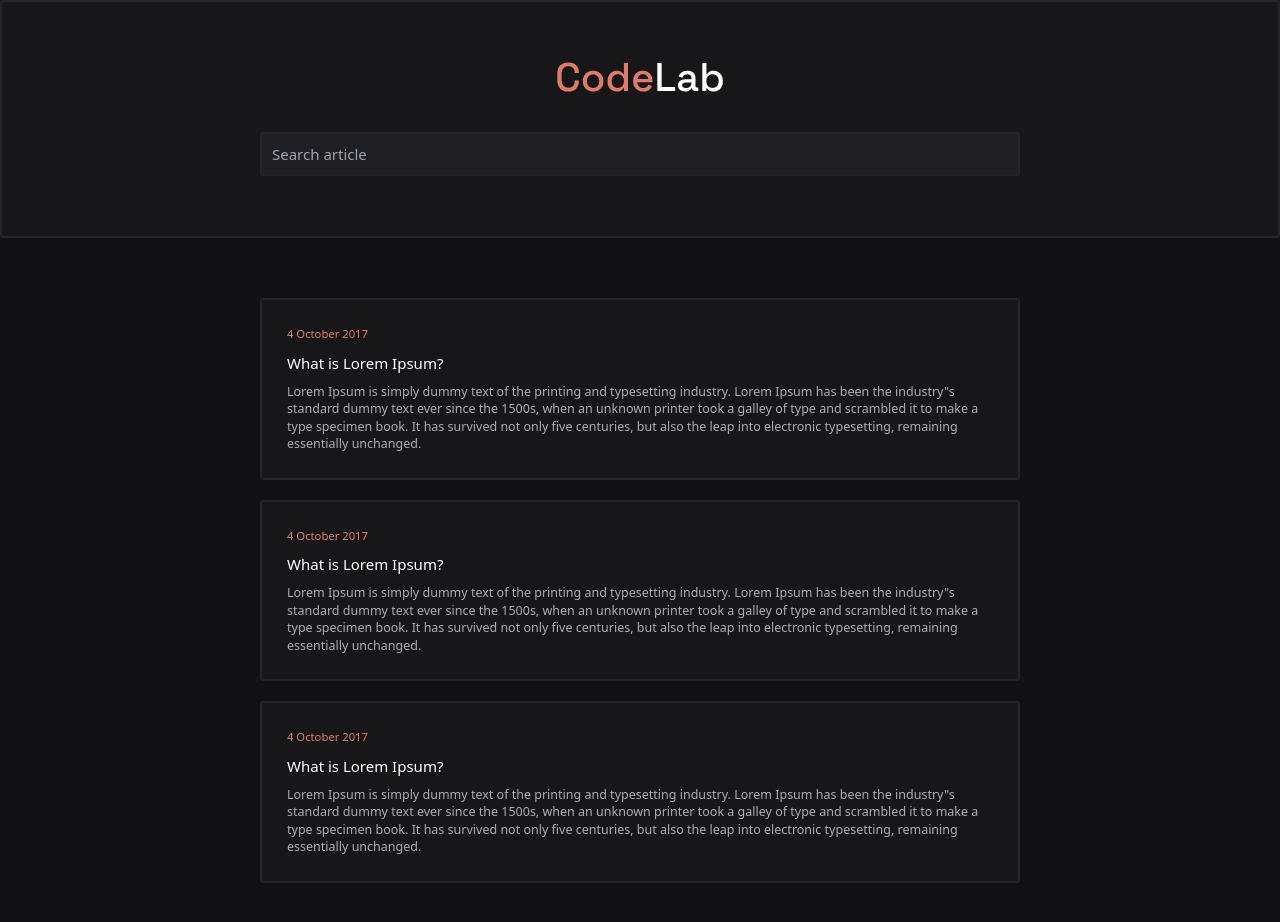
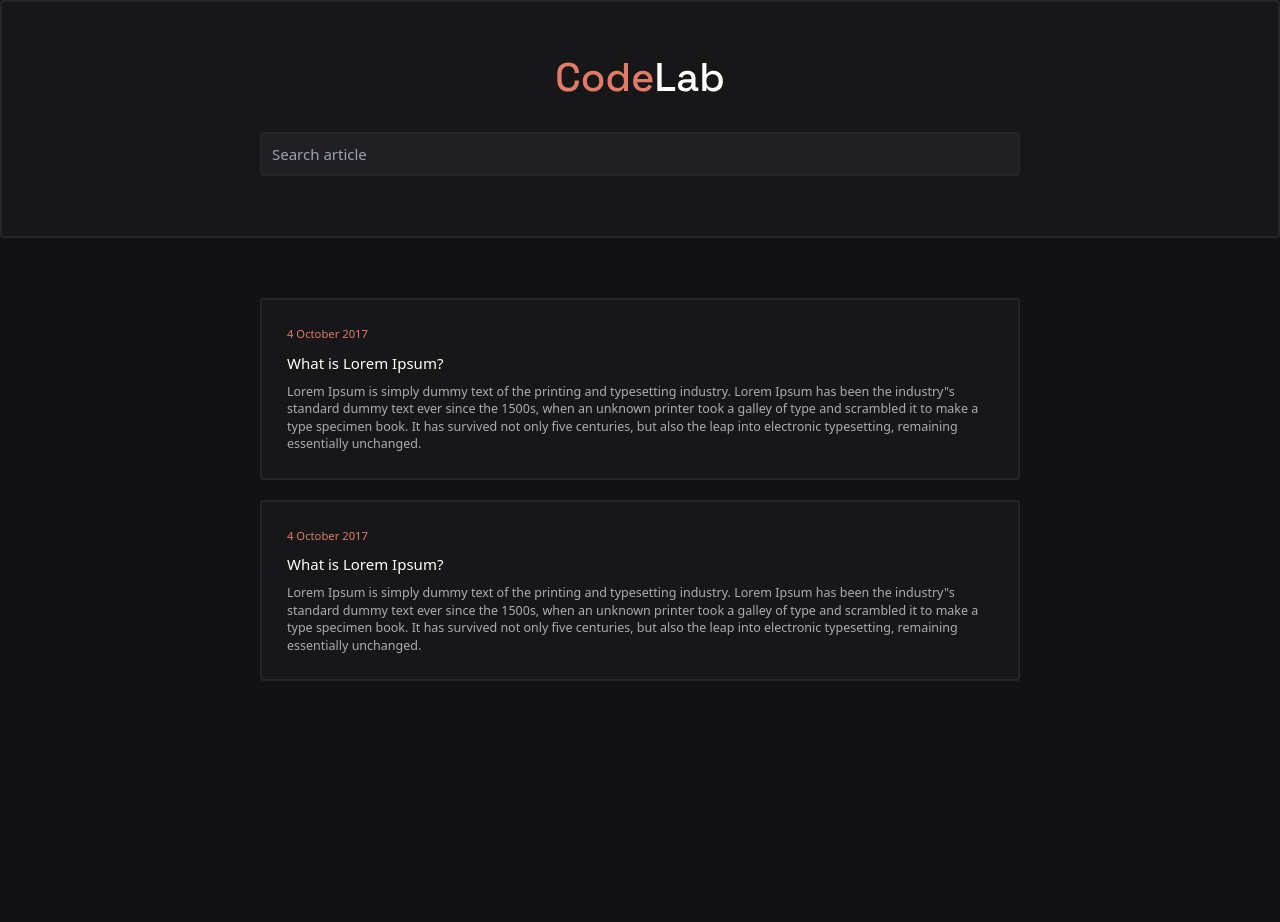
Before and after one commit to GabrielDeFreitas/codelab-blog, a React (Vite) app: page / in a window 1280 px wide. Shown: the top 922 px of the page. After the commit the page ends 800 px from the top, so only its background shows below. Built offline with nearby package versions, Linux system fonts and the light colour scheme.

Commit message:
feat: create components

```diff
--- a/src/App.tsx
+++ b/src/App.tsx
@@ -1,51 +1,21 @@
 import Logo from "./assets/CodeLab.svg"
+import { Article } from "./components/Article"
+import { Container } from "./components/Container"
+import { Header } from "./components/Header"
+import { Navbar } from "./components/Navbar"
+import { Search } from "./components/Search"
 
 function App() {
   return (
     <>
-    <header className="bg-dark-20 border-2 border-dark-40 rounded-md">
-      <div className="py-24 px-8 m-auto max-w-7xl flex flex-col justify-center items-center gap-16">
-        <nav>
-          <a href="/" className="text-dark-60">
-          <img src={Logo} alt="codelab logo" title="CodeLab"/>
-          </a>
-        </nav>
-        <div className="w-full">
-          <label htmlFor="search" className="sr-only">
-            Search
-          </label>
-          <input id="search" type="text" placeholder="Search article" className="w-full p-4 rounded-md font-medium text-2xl text-dark-50 bg-dark-30 border-2 border-dark-40"/>
-        </div>
-      </div>
-    </header>
-      <main className="m-auto py-24 px-8 max-w-7xl grid grid-cols-12 gap-8" role="main">
-        <article className="col-span-12 p-10 border-2 border-dark-40 rounded-md bg-dark-20 cursor-pointer hover:border-brand-color">
-          <header>
-            <time className="text-brand-color font-medium text-lg" dateTime="2017-10-04">4 October 2017</time>
-            <h2 className="text-dark-60 font-medium text-2xl mt-4">What is Lorem Ipsum?</h2>
-          </header>
-          <p className="text-dark-50 font-medium text-xl mt-4">Lorem Ipsum is simply dummy text of the printing and typesetting industry. Lorem Ipsum has been the industry"s standard dummy text ever since the 1500s,
-            when an unknown printer took a galley of type and scrambled it to make a type specimen book. It has survived not only five centuries, but also the leap into electronic typesetting, remaining essentially unchanged. </p>
-        </article>
-
-        <article className="col-span-12 p-10 border-2 border-dark-40 rounded-md bg-dark-20 cursor-pointer hover:border-brand-color">
-          <header>
-            <time className="text-brand-color font-medium text-lg" dateTime="2017-10-04">4 October 2017</time>
-            <h2 className="text-dark-60 font-medium text-2xl mt-4">What is Lorem Ipsum?</h2>
-          </header>
-          <p className="text-dark-50 font-medium text-xl mt-4">Lorem Ipsum is simply dummy text of the printing and typesetting industry. Lorem Ipsum has been the industry"s standard dummy text ever since the 1500s,
-            when an unknown printer took a galley of type and scrambled it to make a type specimen book. It has survived not only five centuries, but also the leap into electronic typesetting, remaining essentially unchanged. </p>
-        </article>
-
-        <article className="col-span-12 p-10 border-2 border-dark-40 rounded-md bg-dark-20 cursor-pointer hover:border-brand-color">
-          <header>
-            <time className="text-brand-color font-medium text-lg" dateTime="2017-10-04">4 October 2017</time>
-            <h2 className="text-dark-60 font-medium text-2xl mt-4">What is Lorem Ipsum?</h2>
-          </header>
-          <p className="text-dark-50 font-medium text-xl mt-4">Lorem Ipsum is simply dummy text of the printing and typesetting industry. Lorem Ipsum has been the industry"s standard dummy text ever since the 1500s,
-            when an unknown printer took a galley of type and scrambled it to make a type specimen book. It has survived not only five centuries, but also the leap into electronic typesetting, remaining essentially unchanged. </p>
-        </article>
-      </main>
+      <Header>
+        <Navbar redirect="/" logo={Logo} alt="codelab"/>
+        <Search />
+      </Header>
+      <Container role="main">
+        <Article />
+        <Article />
+      </Container>
     </>
   )
 }
--- /dev/null
+++ b/src/components/Article/index.tsx
@@ -0,0 +1,14 @@
+export function Article() {
+  return (
+    <a href="" className="col-span-12 p-10 border-2 border-dark-40 rounded-md bg-dark-20 cursor-pointer hover:border-brand-color">
+      <article>
+        <header>
+          <time className="text-brand-color font-medium text-lg" dateTime="2017-10-04">4 October 2017</time>
+          <h2 className="text-dark-60 font-medium text-2xl mt-4">What is Lorem Ipsum?</h2>
+        </header>
+        <p className="text-dark-50 font-medium text-xl mt-4">Lorem Ipsum is simply dummy text of the printing and typesetting industry. Lorem Ipsum has been the industry"s standard dummy text ever since the 1500s,
+          when an unknown printer took a galley of type and scrambled it to make a type specimen book. It has survived not only five centuries, but also the leap into electronic typesetting, remaining essentially unchanged. </p>
+      </article>
+    </a>
+  )
+}
--- /dev/null
+++ b/src/components/Container/index.tsx
@@ -0,0 +1,14 @@
+import { ReactNode } from "react"
+
+interface ContainerProps {
+    children: ReactNode
+    role: string
+}
+
+export function Container({children, role}: ContainerProps) {
+  return (
+    <main className="m-auto py-24 px-8 max-w-7xl grid grid-cols-12 gap-8" role={role}>
+      {children}
+    </main>
+  )
+}
--- /dev/null
+++ b/src/components/Header/index.tsx
@@ -0,0 +1,15 @@
+import { ReactNode } from "react"
+
+interface HeaderProps {
+    children: ReactNode
+}
+
+export function Header({children}: HeaderProps) {
+  return (
+    <header className="bg-dark-20 border-2 border-dark-40 rounded-md">
+      <div className="py-24 px-8 m-auto max-w-7xl flex flex-col justify-center items-center gap-16">
+        {children}
+      </div>
+    </header>
+  )
+}
--- /dev/null
+++ b/src/components/Navbar/index.tsx
@@ -0,0 +1,16 @@
+
+interface NavbarProps {
+    redirect: string,
+    logo: string,
+    alt: string,
+}
+
+export function Navbar({redirect, logo, alt}: NavbarProps) {
+    return (
+      <nav>
+        <a href={redirect} className="text-dark-60">
+          <img src={logo} alt={alt}/>
+        </a>
+      </nav>
+    )
+}
--- /dev/null
+++ b/src/components/Search/index.tsx
@@ -0,0 +1,10 @@
+export function Search() {
+  return (
+    <div className="w-full">
+      <label htmlFor="search" className="sr-only">
+        Search
+      </label>
+      <input id="search" type="text" placeholder="Search article" className="w-full p-4 rounded-md font-medium text-2xl text-dark-50 bg-dark-30 border-2 border-dark-40"/>
+    </div>
+  )
+}
```
